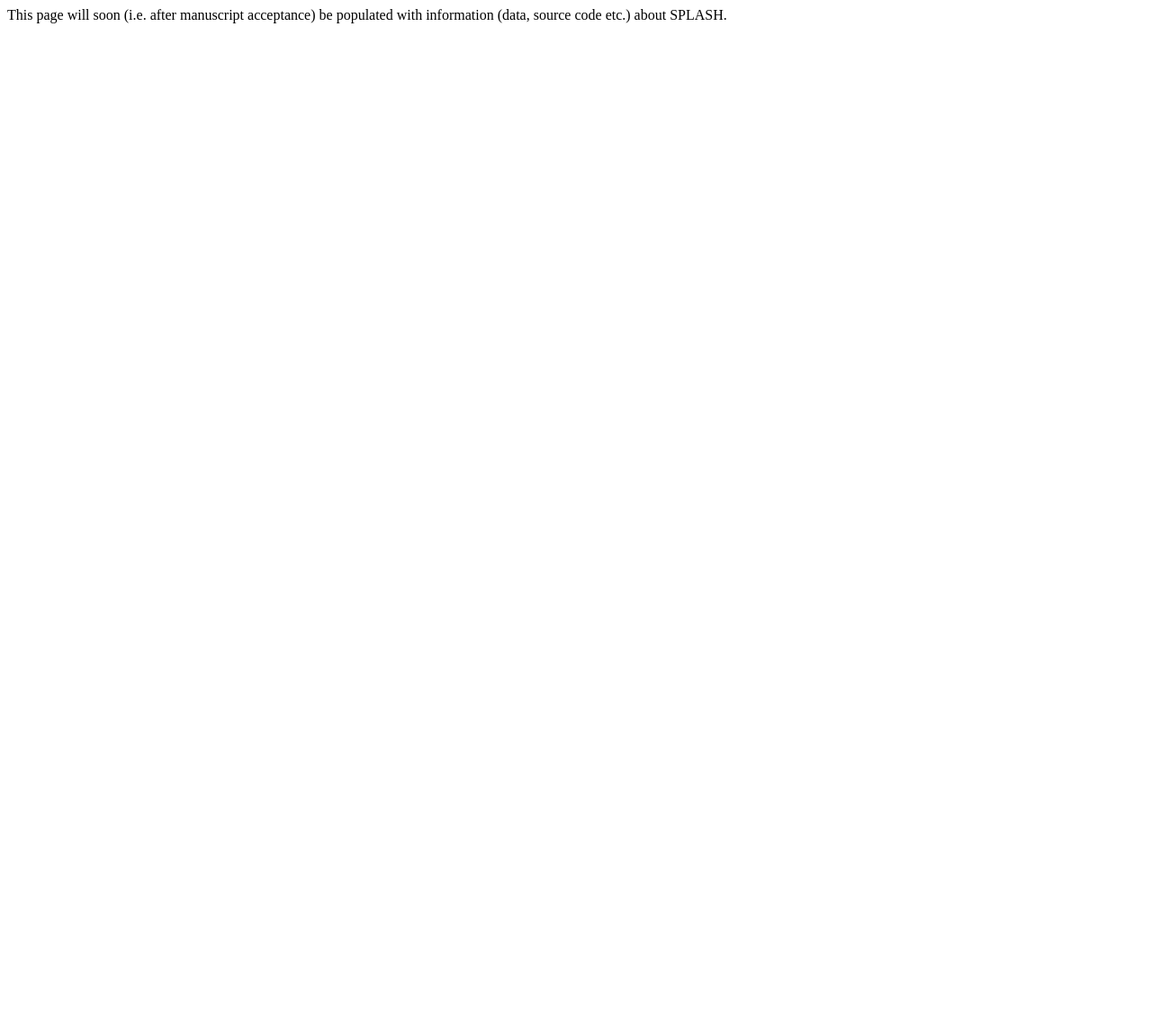
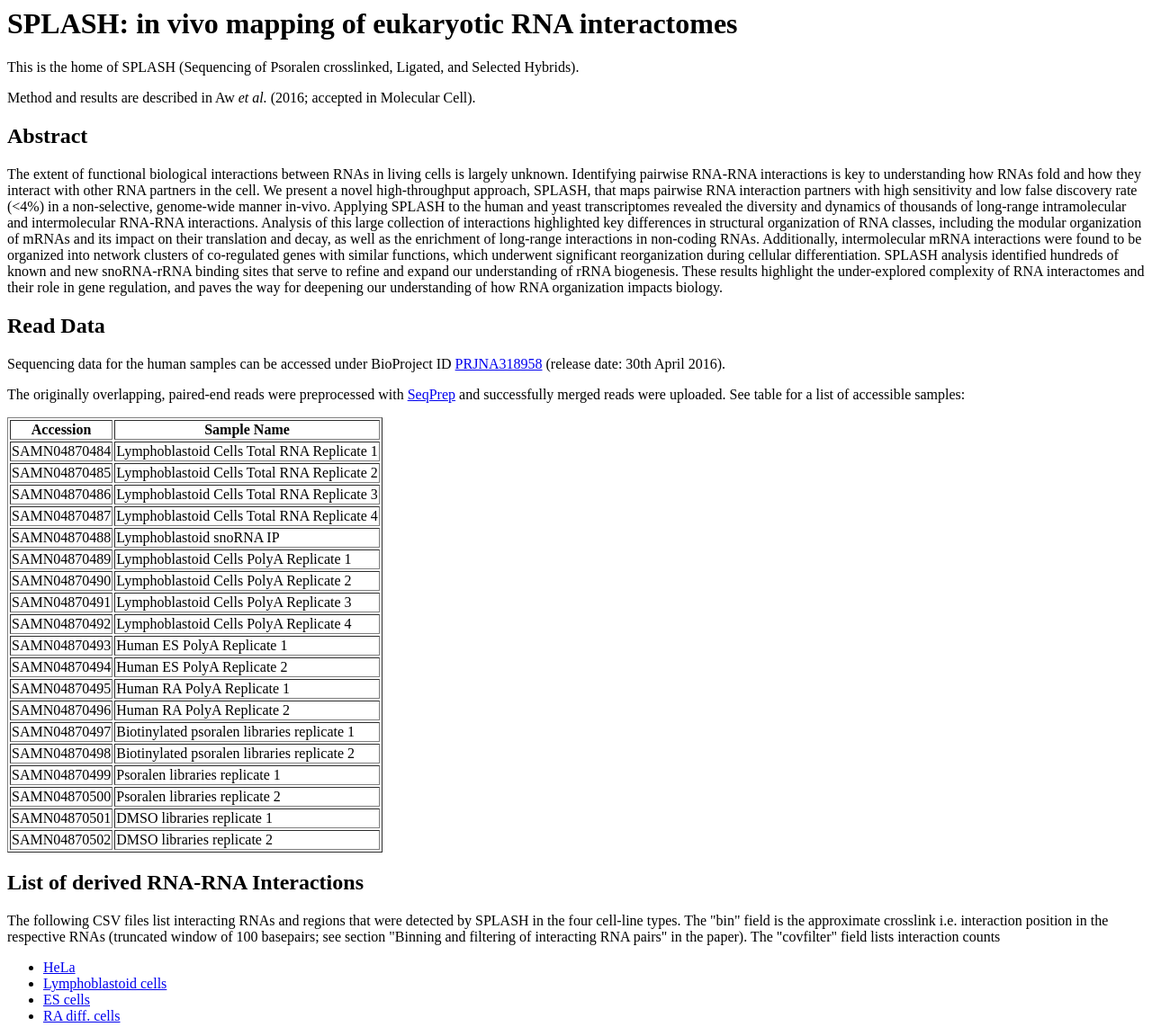
Before and after one commit to CSB5/splash, a plain HTML site: page index.html in a window 1280 px wide. Shown: the whole page at 90% size. Before the commit the page ends 800 px from the top, so only its background shows below. Drawn offline with Linux system fonts and the light colour scheme.

Commit message:
Post acception commits including interaction lists

```diff
--- a/index.html
+++ b/index.html
@@ -1,2 +1,87 @@
-This page will soon (i.e. after manuscript acceptance) be populated with
-information (data, source code etc.) about SPLASH.
+<h1>SPLASH: in vivo mapping of eukaryotic RNA interactomes</h1>
+
+<p>
+This is the home of SPLASH (Sequencing of Psoralen crosslinked,
+Ligated, and Selected Hybrids).
+</p>
+<p>
+Method and results are described
+in Aw <i>et al.</i> (2016; accepted in
+Molecular Cell).
+</p>
+
+<h2>Abstract</h2>
+
+The extent of functional biological interactions between RNAs in
+living cells is largely unknown. Identifying pairwise RNA-RNA
+interactions is key to understanding how RNAs fold and how they
+interact with other RNA partners in the cell. We present a novel
+high-throughput approach, SPLASH, that maps pairwise RNA interaction
+partners with high sensitivity and low false discovery rate (<4&#37;)
+in a non-selective, genome-wide manner in-vivo. Applying SPLASH to the
+human and yeast transcriptomes revealed the diversity and dynamics of
+thousands of long-range intramolecular and intermolecular RNA-RNA
+interactions. Analysis of this large collection of interactions
+highlighted key differences in structural organization of RNA classes,
+including the modular organization of mRNAs and its impact on their
+translation and decay, as well as the enrichment of long-range
+interactions in non-coding RNAs. Additionally, intermolecular mRNA
+interactions were found to be organized into network clusters of
+co-regulated genes with similar functions, which underwent significant
+reorganization during cellular differentiation. SPLASH analysis
+identified hundreds of known and new snoRNA-rRNA binding sites that
+serve to refine and expand our understanding of rRNA biogenesis. These
+results highlight the under-explored complexity of RNA interactomes
+and their role in gene regulation, and paves the way for deepening our
+understanding of how RNA organization impacts biology.
+
+<h2>Read Data</h2>
+
+<p>
+Sequencing data for the human samples can be accessed under BioProject
+ID <a href="http://www.ncbi.nlm.nih.gov/bioproject/318958">PRJNA318958</a>
+(release date: 30th April 2016).
+</p>
+<p>
+The originally overlapping, paired-end reads were preprocessed
+with <a href="https://github.com/jstjohn/SeqPrep">SeqPrep</a> and
+successfully merged reads were uploaded. See table for a list of accessible samples:
+</p>
+
+<table border="1">
+<tr><th>Accession</th><th>Sample Name</th></tr>
+<tr><td>SAMN04870484</td><td>Lymphoblastoid Cells Total RNA Replicate 1</td></tr>
+<tr><td>SAMN04870485</td><td>Lymphoblastoid Cells Total RNA Replicate 2</td></tr>
+<tr><td>SAMN04870486</td><td>Lymphoblastoid Cells Total RNA Replicate 3</td></tr>
+<tr><td>SAMN04870487</td><td>Lymphoblastoid Cells Total RNA Replicate 4</td></tr>
+<tr><td>SAMN04870488</td><td>Lymphoblastoid snoRNA IP</td></tr>
+<tr><td>SAMN04870489</td><td>Lymphoblastoid Cells PolyA Replicate 1</td></tr>
+<tr><td>SAMN04870490</td><td>Lymphoblastoid Cells PolyA Replicate 2</td></tr>
+<tr><td>SAMN04870491</td><td>Lymphoblastoid Cells PolyA Replicate 3</td></tr>
+<tr><td>SAMN04870492</td><td>Lymphoblastoid Cells PolyA Replicate 4</td></tr>
+<tr><td>SAMN04870493</td><td>Human ES PolyA Replicate 1</td></tr>
+<tr><td>SAMN04870494</td><td>Human ES PolyA Replicate 2</td></tr>
+<tr><td>SAMN04870495</td><td>Human RA PolyA Replicate 1</td></tr>
+<tr><td>SAMN04870496</td><td>Human RA PolyA Replicate 2</td></tr>
+<tr><td>SAMN04870497</td><td>Biotinylated psoralen libraries replicate 1</td></tr>
+<tr><td>SAMN04870498</td><td>Biotinylated psoralen libraries replicate 2</td></tr>
+<tr><td>SAMN04870499</td><td>Psoralen libraries replicate 1</td></tr>
+<tr><td>SAMN04870500</td><td>Psoralen libraries replicate 2</td></tr>
+<tr><td>SAMN04870501</td><td>DMSO libraries replicate 1</td></tr>
+<tr><td>SAMN04870502</td><td>DMSO libraries replicate 2</td></tr>
+</table>
+
+<h2>List of derived RNA-RNA Interactions</h2>
+
+The following CSV files list interacting RNAs and regions that were
+detected by SPLASH in the four cell-line types. The "bin" field is the
+approximate crosslink i.e. interaction position in the
+respective RNAs (truncated window of 100 basepairs; see section
+"Binning and filtering of interacting RNA pairs" in the paper). The
+"covfilter" field lists interaction counts
+<ul>
+<li><a href="data/Hela-interactions.csv.gz">HeLa</a></li>
+<li><a href="data/Lcl-interactions.csv.gz">Lymphoblastoid cells</a></li>
+<li><a href="data/ES-interactions.csv.gz">ES cells</a></li>
+<li><a href="data/RA-interactions.csv.gz">RA diff. cells</a></li>
+</ul>
```
Also changed, not shown: 4 other files.
